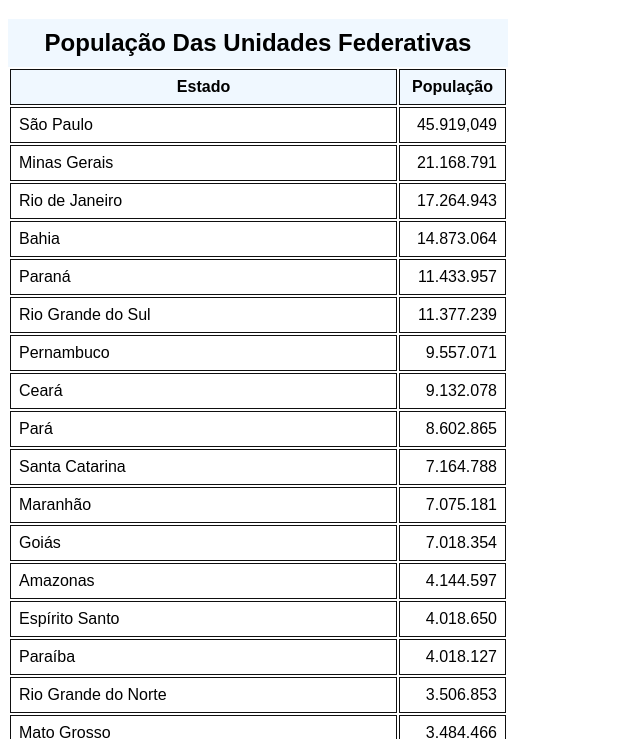
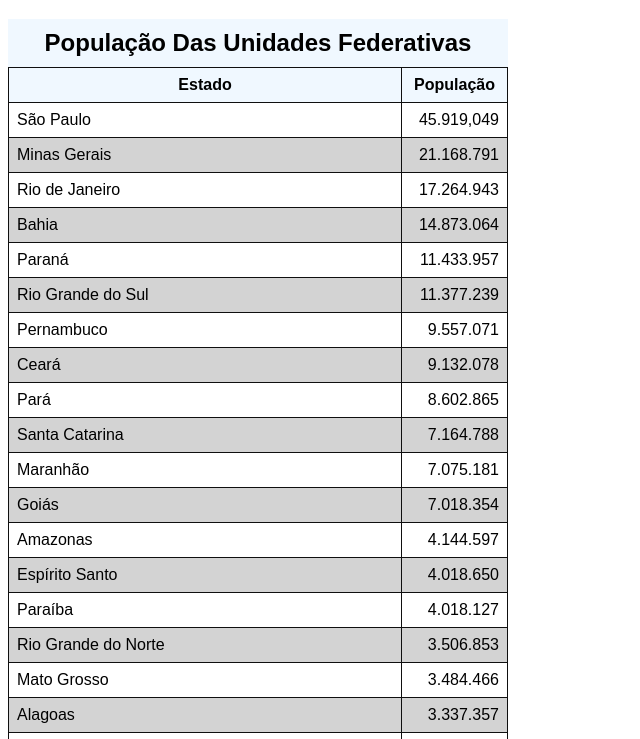
Before and after one commit to SadPandah/CursoHTML5_CSS3, a plain HTML site: page ex23/tabelas02.html in a window 1280 px wide. Shown: the part 61-800 px from the top of the page, without its empty margins (0-640 px from the left). Drawn offline with Linux system fonts and the light colour scheme.

Commit message:
efeitos listrados e atualizacao nos comentarios

```diff
--- a/ex23/tabelas02.html
+++ b/ex23/tabelas02.html
@@ -11,6 +11,8 @@
         }
         table {
             width: 500px;
+            border-collapse: collapse; /* Quando você cria tabelas ela vai ter um espacinho entre as linhas, se vc remover border-collapse vc vai entender, então utilize de border collapse para sempre manter as linhas "coladas" */
+            position: relative;
         }
 
         caption{
@@ -25,9 +27,18 @@
             padding: 8px;
         }
 
-        thead, tfoot/* lembrando que assim essas configurações abaixo funciona para ambos quando vc bota virgula assim*/{
+        thead, tfoot/* <--- lembrando que assim essas configurações abaixo funciona para ambos quando vc bota virgula desta maneira*/{
             background-color: aliceblue;
             color: black;
+        }
+
+        tbody >tr:nth-child(odd){ /* 2n-1 */
+            background-color: white;
+        }
+
+        tbody > tr:nth-child(even){ /* 2n */
+            background-color: lightgray
+
         }
 
         td.num{
@@ -59,7 +70,6 @@
             <tr>
                 <th scope="col">Estado</th>
                 <th scope="col" style="width: 50px;">População</th>
-
             </tr>
         </thead>
         <tbody>
```
